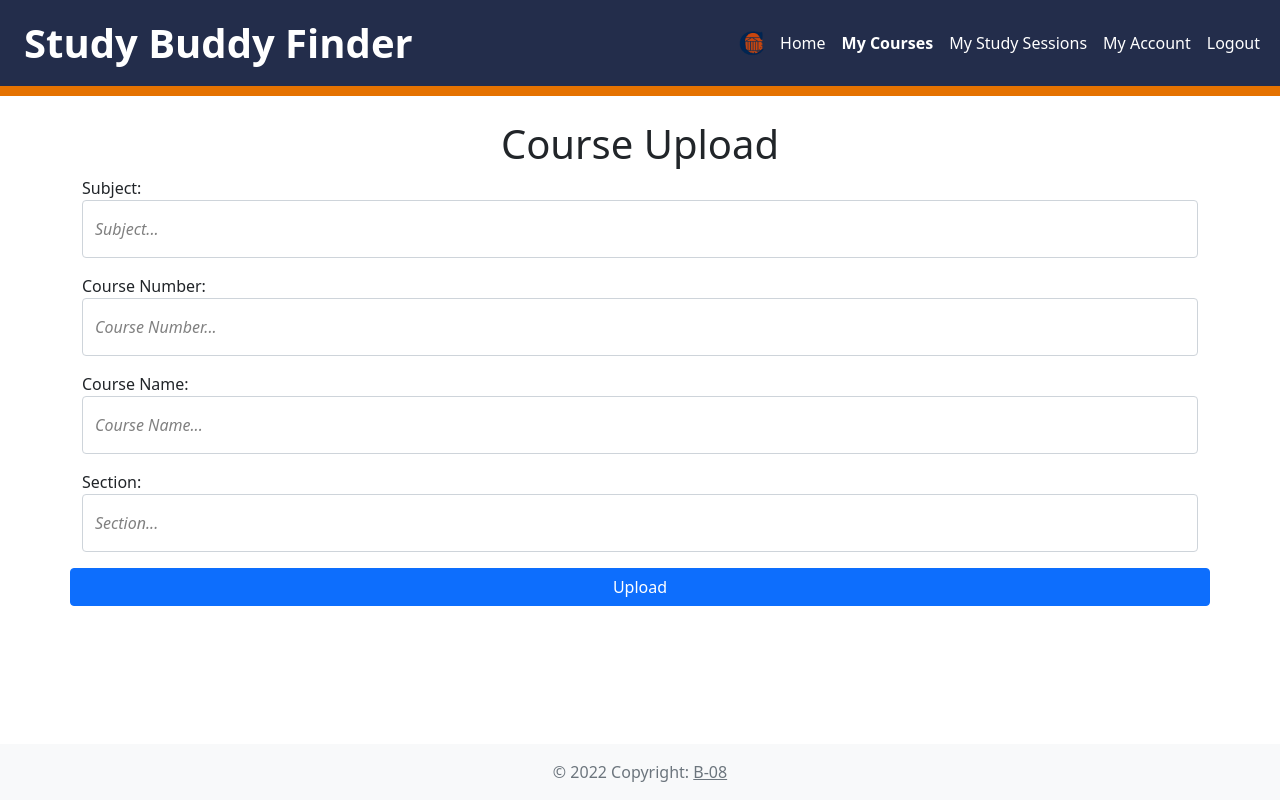
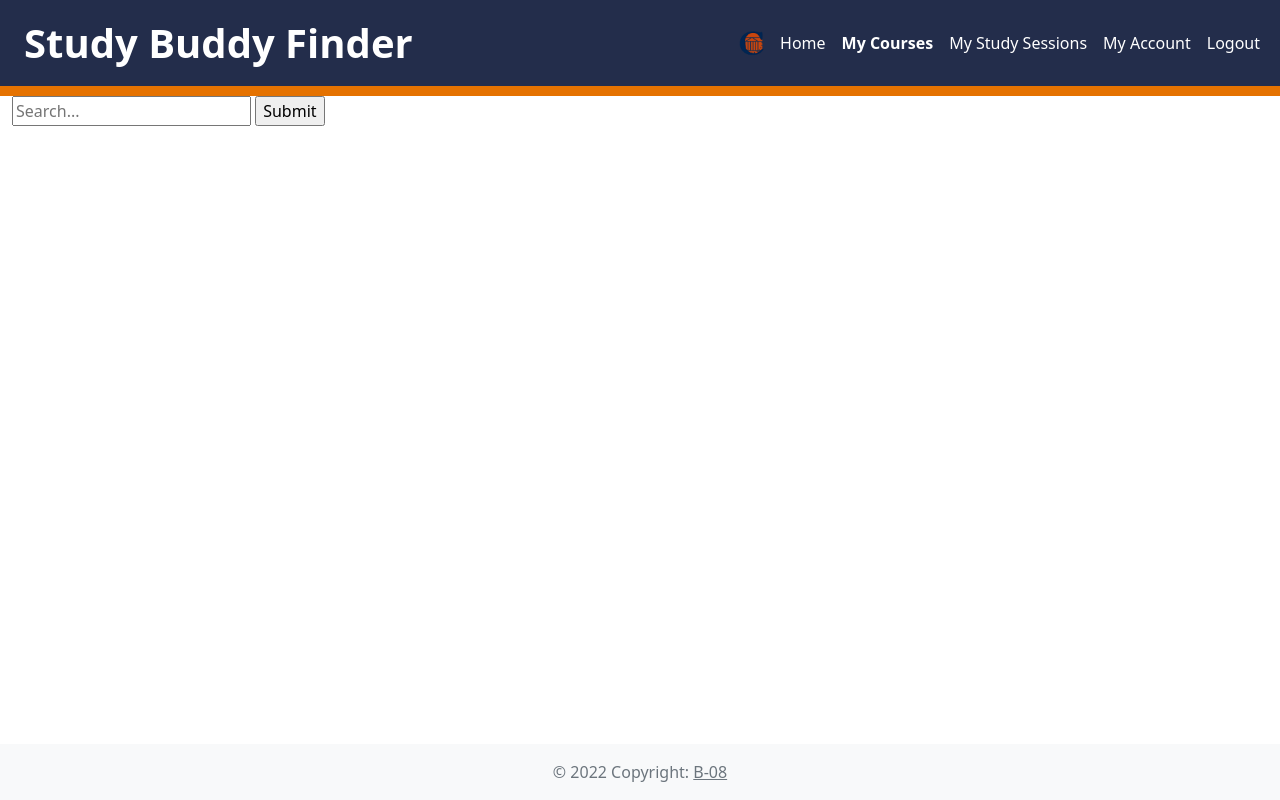
Before and after one commit to anw5ph/study-buddy-finder, a Django app: page /study/course-add/ in a window 1280 px wide. Run offline with Django 3.2, Linux system fonts and the light colour scheme; the visitor is signed in with stand-in values (Sample User, id 1); some libraries are stand-ins or nearby versions.

Commit message:
basic search feature up

```diff
--- a/study/templates/study/courseAdd.html
+++ b/study/templates/study/courseAdd.html
@@ -7,6 +7,13 @@
 
 {% block content %}
 {% if user.is_authenticated %}
+
+<form method="GET" action="{% url 'study:search_results' %}" id="searchform">
+  <input class="searchfield" id="searchbox" name="q" type="text" value="{{ request.GET.q }}" placeholder="Search..."/>
+  <input type="submit" value="Submit">
+</form>
+
+<!--
 <br>
 
 <h1><center>Course Upload</center></h1>
@@ -46,10 +53,14 @@
 
       </fieldset>
       <button type="submit" class="btn btn-primary btn-block">Upload</button>
+    -->
       <!-- <input style="background-color: #f64c72; color:white;" type="submit" value="Submit"> -->
+      <!--
     </div>
   </form>
 </div>
+-->
+
 {% else %}
 <a href="{% provider_login_url 'google' %}">Login With Google</a>
 {% endif %}
--- a/study/urls.py
+++ b/study/urls.py
@@ -27,4 +27,6 @@ urlpatterns = [
     path('my-account/update-profile/upload',
          views.uploadProfile, name='upload-profile'),
 
+    path('search/', views.SearchCourseView.as_view(), name="search_results")
+
 ]
--- a/study/views.py
+++ b/study/views.py
@@ -34,13 +34,20 @@ class CourseView(generic.ListView):
         return Course.objects.all()
 
 
-class CourseAddView(generic.ListView):
+class CourseAddView(generic.TemplateView):
     template_name = 'study/courseAdd.html'
     context_object_name = 'course_add_form'
 
+class SearchCourseView(generic.ListView):
+    template_name = 'study/search_results.html'
+    model = Course
+
     def get_queryset(self):
-        return Course.objects.all()
-
+        query = self.request.GET.get('q')
+        if query:
+            return Course.objects.filter(subject__icontains=query)
+        else:
+            return Course.objects.all()
 
 def uploadCourse(request):
 
```
Also changed, not shown: study/templates/study/search_results.html (added, +9 -0 lines).
